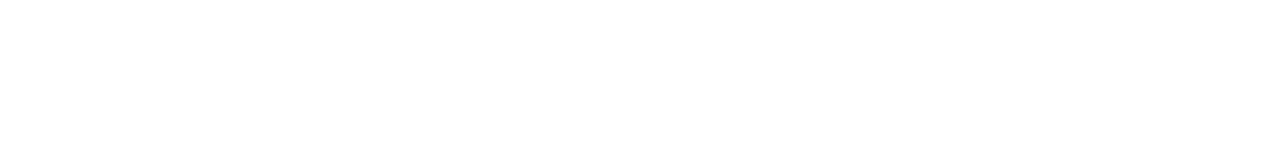
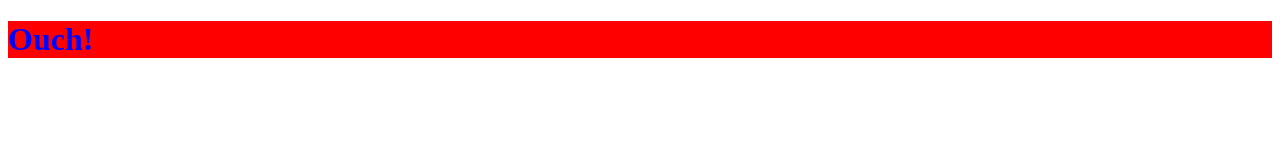
Before and after one commit to idiomattic/StirFryAnything, a website built with webpack: page index.html in a window 1280 px wide. Built offline with nearby package versions, Linux system fonts and the light colour scheme.

Commit message:
completes setup

```diff
--- a/index.html
+++ b/index.html
@@ -9,6 +9,6 @@
   <title>Stir Fry Anything</title>
 </head>
 <body>
-
+  <div id="main">Testing...</div>
 </body>
 </html>
--- a/src/index.js
+++ b/src/index.js
@@ -1 +1,7 @@
-// entry file :)
+import Example from "./scripts/example";
+
+document.addEventListener("DOMContentLoaded", () => {
+  console.log("Hello world");
+  const main = document.getElementById("main");
+  new Example(main);
+})
--- a/src/index.scss
+++ b/src/index.scss
@@ -0,0 +1,7 @@
+@import "./styles/example.scss";
+
+$myBlue: blue;
+
+#main {
+  color: $myBlue;
+}
--- /dev/null
+++ b/src/scripts/example.js
@@ -0,0 +1,14 @@
+class Example {
+  constructor(ele) {
+    this.ele = ele;
+    this.ele.innerHTML = "<h1>I'm Alive</h1>"
+    this.handleClick = this.handleClick.bind(this);
+    this.ele.addEventListener("click", this.handleClick());
+  }
+
+  handleClick() {
+    this.ele.children[0].innerText = "Ouch!";
+  }
+}
+
+export default Example;
--- /dev/null
+++ b/src/styles/example.scss
@@ -0,0 +1,3 @@
+#main {
+  background-color: red;
+}
```
Also changed, not shown: dist/main.css, dist/main.js.
